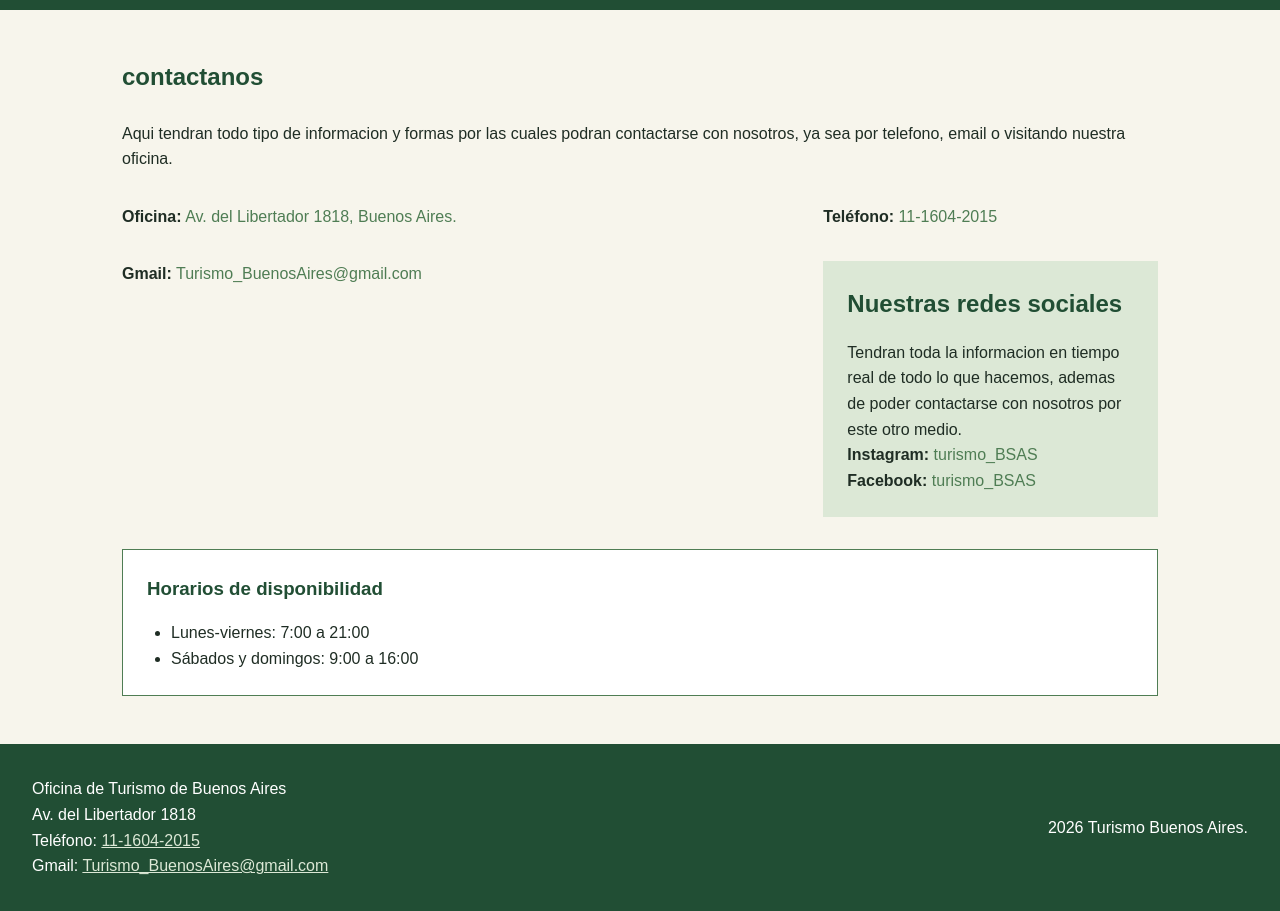
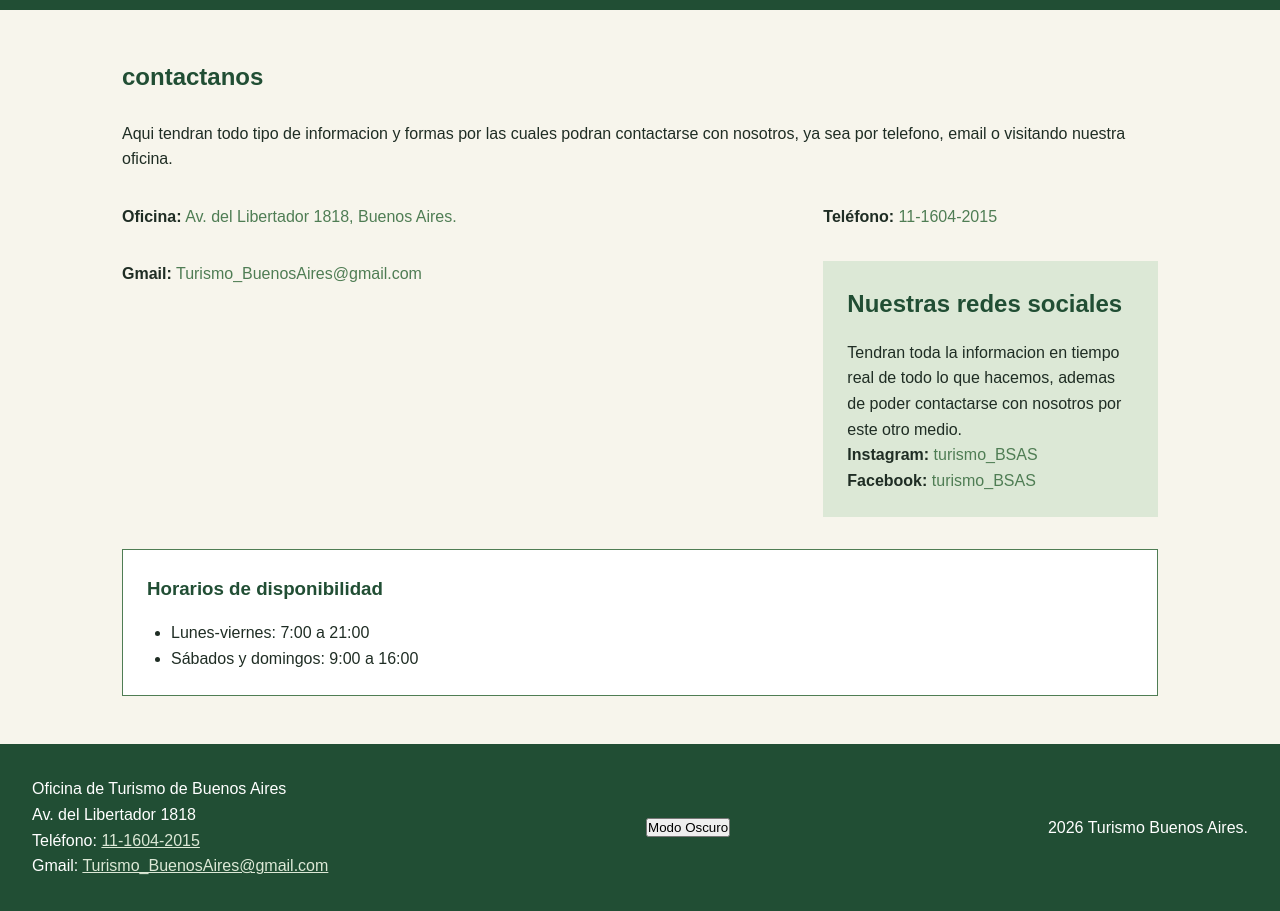
Before and after one commit to flitzfa/lenguajes-informaticos-grupo7, a plain HTML site: page contacto.html in a window 1280 px wide. Shown: the part 89-1000 px from the top of the page. Drawn offline with Linux system fonts and the light colour scheme.

Commit message:
change in html button

```diff
--- a/contacto.html
+++ b/contacto.html
@@ -101,7 +101,7 @@
                 Turismo_BuenosAires@gmail.com
             </a>
         </address>
-
+        <button id="btn-modo" type="button">Modo Oscuro</button>
         <p>2026 Turismo Buenos Aires.</p>
     </footer>
 
```
